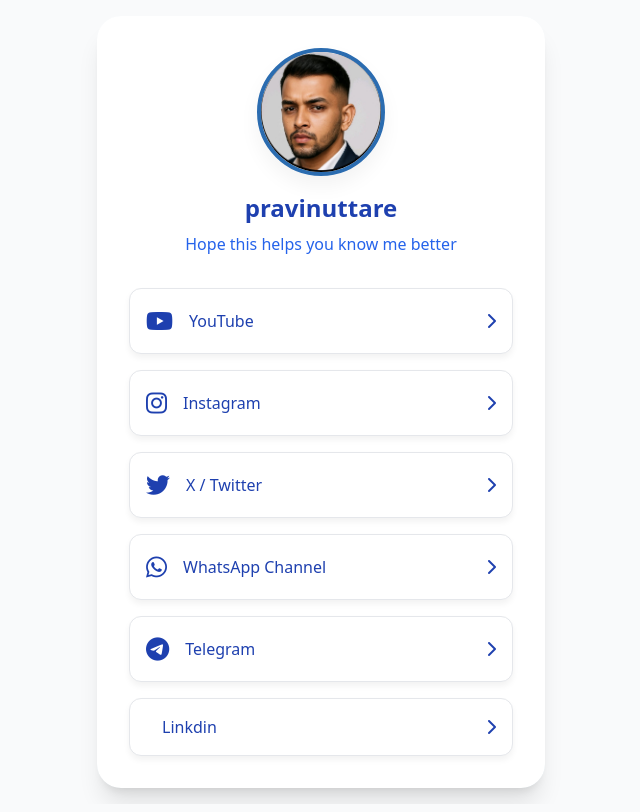
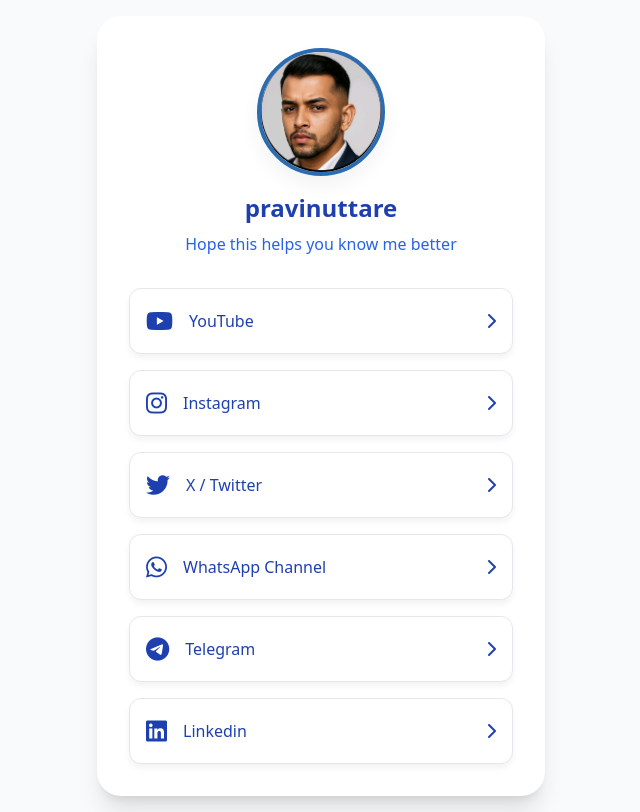
Before and after one commit to PravinUttare/Explore-me, a plain HTML site: page index.html in a window 1280 px wide. Shown: the whole page, without its empty margins (319-959 px from the left). Drawn offline with nearby package versions, Linux system fonts and the light colour scheme.

Commit message:
Update index.html

```diff
--- a/index.html
+++ b/index.html
@@ -143,10 +143,10 @@
                     <i class="fas fa-chevron-right text-blue-800"></i>
                 </a>
 
-                <!-- Linkdin -->
+                <!-- Linkedin -->
                 <a href="www.linkedin.com/in/pravin-ankush-uttare-145678196" class="social-btn w-full flex items-center p-4 bg-white rounded-xl border border-gray-200">
-                    <i class="fab fa-Linkdin text-2xl text-blue-800 mr-4"></i>
-                    <span class="flex-1 text-blue-800 font-medium">Linkdin</span>
+                    <i class="fab fa-linkedin text-2xl text-blue-800 mr-4"></i>
+                    <span class="flex-1 text-blue-800 font-medium">Linkedin</span>
                     <i class="fas fa-chevron-right text-blue-800"></i>
                 </a>
             </div>
```
